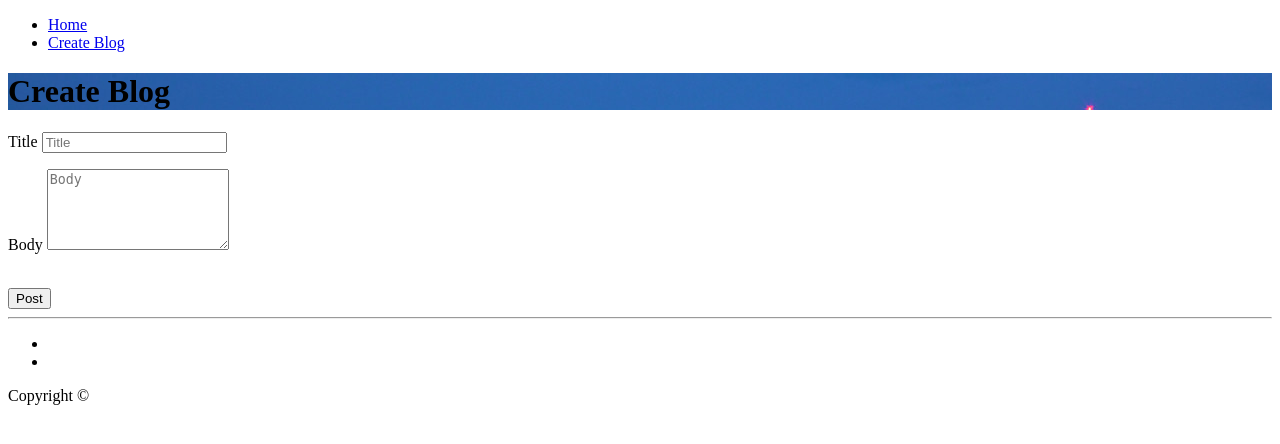
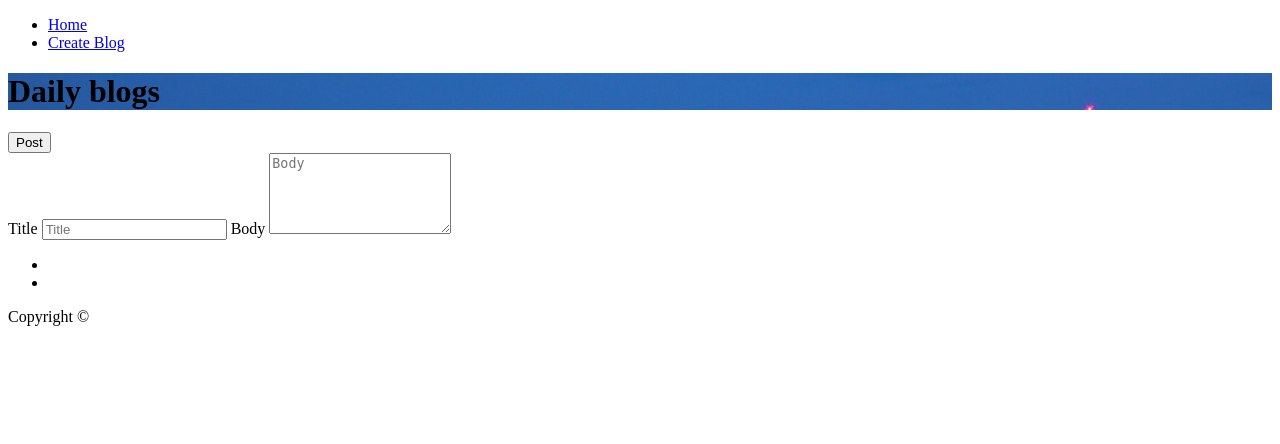
Before and after one commit to chaitanyanarukulla/pyramid-learning-journal, a Python web app: template learning_journal/templates/create.jinja2 in a window 1280 px wide. Shown: the top 444 px of the page. Run offline with Jinja, Linux system fonts and the light colour scheme; the template is opened without the code that fills it, so the values that code supplies are empty.

Commit message:
Update css files

```diff
--- a/learning_journal/templates/create.jinja2
+++ b/learning_journal/templates/create.jinja2
@@ -1,54 +1,31 @@
 {% extends "layout.jinja2" %}
 {% block content %}
     <!-- Page Header -->
+    <header class="masthead" style="background-image: url('../static/seattle.jpg')">
       <div class="container">
-      <header class="masthead" style="background-image: url('../static/seattle.jpg')">
         <div class="row">
           <div class="col-lg-8 col-md-10 mx-auto">
-            <div class="page-heading">
-              <h1>Create Blog</h1>
+            <div class="site-heading">
+              <h1>Daily blogs </h1>
+              <span class="subheading"></span>
             </div>
           </div>
         </div>
       </div>
     </header>
-
     <!-- Main Content -->
-    <div class="container">
-      <div class="row">
-        <div class="col-lg-8 col-md-10 mx-auto">
-          <p></p>
     <form method="POST" name="sentMessage" id="contactForm" novalidate>
-            <div class="control-group">
-              <div class="form-group floating-label-form-group controls">
+        <button type="submit" class="btn btn-secondary float-right" id="postBlog">Post</button>
+      <div class="page-header">
+      <main class="article-list">
+        <div class="card">
+          <div class="card-body">
               <label>Title</label>
               <input type="text" class="form-control" placeholder="Title" name="title">
-                <p class="help-block text-danger"></p>
-              </div>
-            </div>
-            <div class="control-group">
-              <div class="form-group col-xs-12 floating-label-form-group controls">
-               {#  <label>Date</label>
-                <input type="tel" class="form-control" placeholder="Date" id="creation_date"> #}
-                <p class="help-block text-danger"></p>
-              </div>
-            </div>
-            <div class="control-group">
-              <div class="form-group floating-label-form-group controls">
               <label>Body</label>
               <textarea rows="5" class="form-control" placeholder="Body" name="body"></textarea>
-                <p class="help-block text-danger"></p>
-              </div>
-            </div>
-            <br>
-            <div id="success"></div>
-            <div class="form-group">
-              <button type="submit" class="btn btn-secondary" id="postBlog">Post</button>
-            </div>
             </form>
           </div>
         </div>
-    </div>
-
-    <hr>
+    </main>
 {% endblock %}
--- a/learning_journal/templates/index.jinja2
+++ b/learning_journal/templates/index.jinja2
@@ -28,9 +28,10 @@
       {% for entry in entry %}
         <div class="card">
           <div class="card-body">
-            <h4 class="card-title">{{ entry.title|upper }}</h4>
+            <h4 class="card-title">{{ entry.title|upper }}</h4><h5>{{ entry.creation_date }}</h5>
+
             <p class="card-text">{{ entry.body }}</p>
-            <a href="{{ request.route_url('detail', id=entry.id) }}" class="btn btn-primary">Details</a>
+            <a href="{{ request.route_url('detail', id=entry.id) }}" class="btn btn--secondary">Details</a>
           </div>
         </div>
       {% endfor %}
--- a/learning_journal/templates/read.jinja2
+++ b/learning_journal/templates/read.jinja2
@@ -20,8 +20,8 @@
                     <div class="card-body">
                       <p class="card-text">{{ entry.body }}</p>
                     </div>
-                  <div class="card-footer text-muted">
-                   {{ entry.creation_date }} <a href="{{ request.route_url('update', id=entry.id) }}" style="float: right">Edit this Post</a>
+                  <div class="clearfix">
+                   {{ entry.creation_date }} <a class="btn btn-secondary float-right" href="{{ request.route_url('update', id=entry.id) }}">Edit this Post &rarr;</a>
                 </div>
               </div>
         </main>
```
Also changed, not shown: learning_journal/templates/edit.jinja2 (+5 -5 lines), learning_journal/static/clean-blog.min.css. Lines whose indentation alone changed are shown as unchanged.
